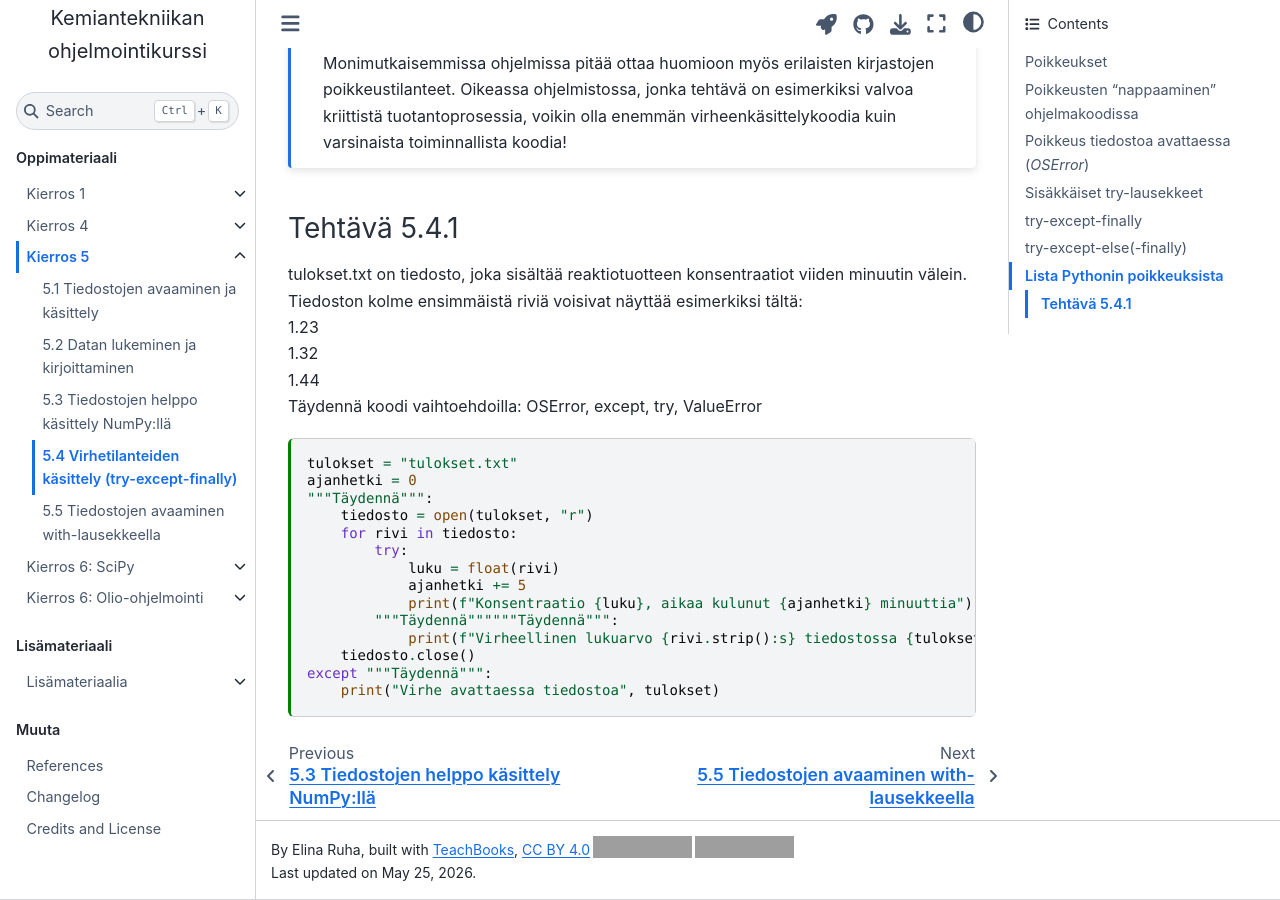
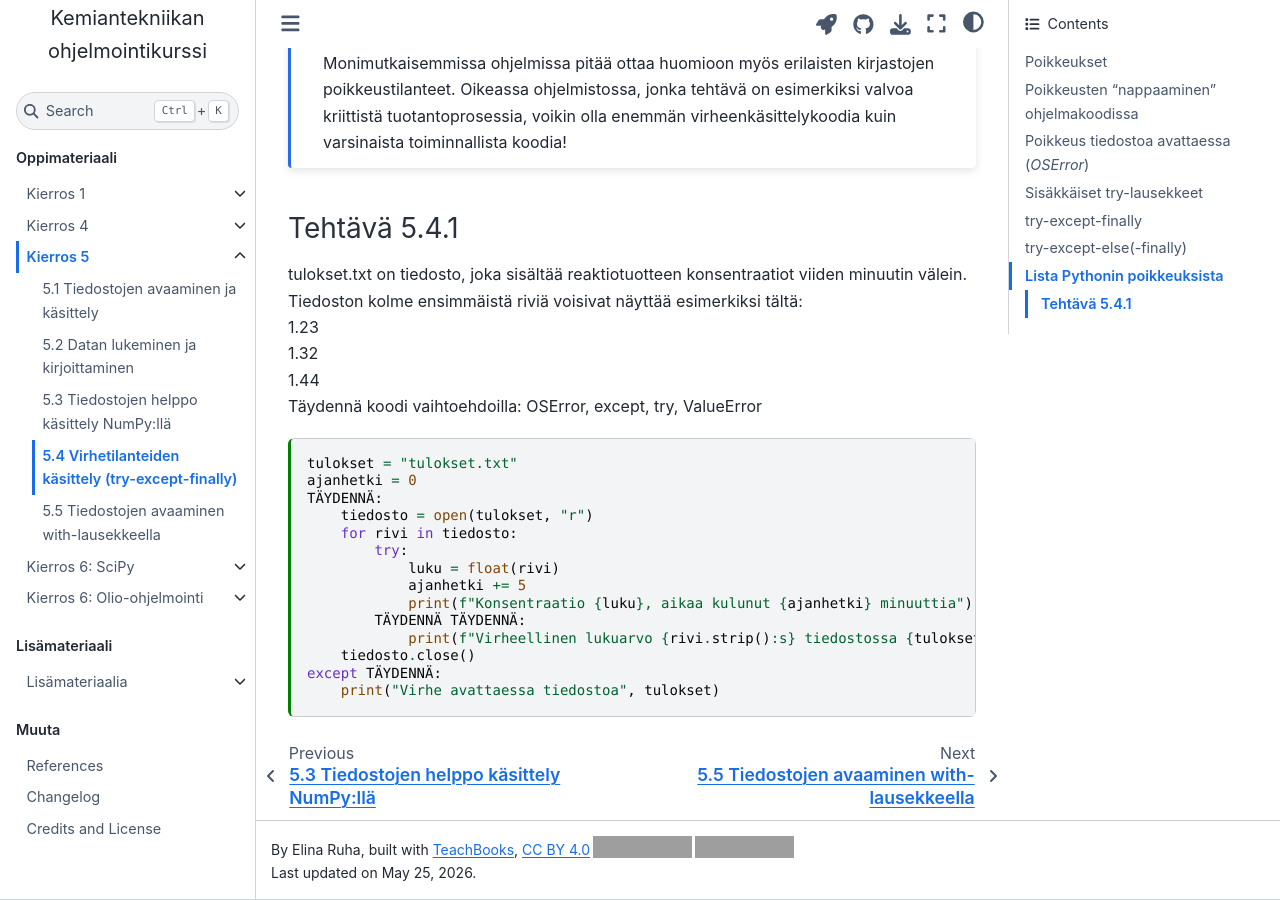
Before and after one commit to elina-ruha/CHEM-ohjelmointikurssikirja-test, a Jupyter Book: the page built from book/Kierros5/s5_4.md, in a window 1280 px wide and 900 px high, scrolled down 4172 px. Built offline with Jupyter Book 1.0.4 settings and Sphinx 7.4.7 and the Sphinx Book theme 1.1.4, drawn with Linux system fonts in a browser that asks for light colours; comment, search, counter and statistics services are not loaded; some of the changed lines change nothing that is shown; grey boxes are pictures that could not be loaded.

Commit message:
Update s5_4.md

````diff
--- a/book/Kierros5/s5_4.md
+++ b/book/Kierros5/s5_4.md
@@ -165,16 +165,16 @@ Täydennä koodi vaihtoehdoilla: OSError, except, try, ValueError
 ```{code-cell} ipython3
 tulokset = "tulokset.txt"
 ajanhetki = 0
-"""Täydennä""":
+TÄYDENNÄ:
     tiedosto = open(tulokset, "r")
     for rivi in tiedosto:
         try:
             luku = float(rivi)
             ajanhetki += 5
             print(f"Konsentraatio {luku}, aikaa kulunut {ajanhetki} minuuttia")
-        """Täydennä""""""Täydennä""":
+        TÄYDENNÄ TÄYDENNÄ:
             print(f"Virheellinen lukuarvo {rivi.strip():s} tiedostossa {tulokset:s}")
     tiedosto.close()
-except """Täydennä""":
+except TÄYDENNÄ:
     print("Virhe avattaessa tiedostoa", tulokset)
 ```
````
